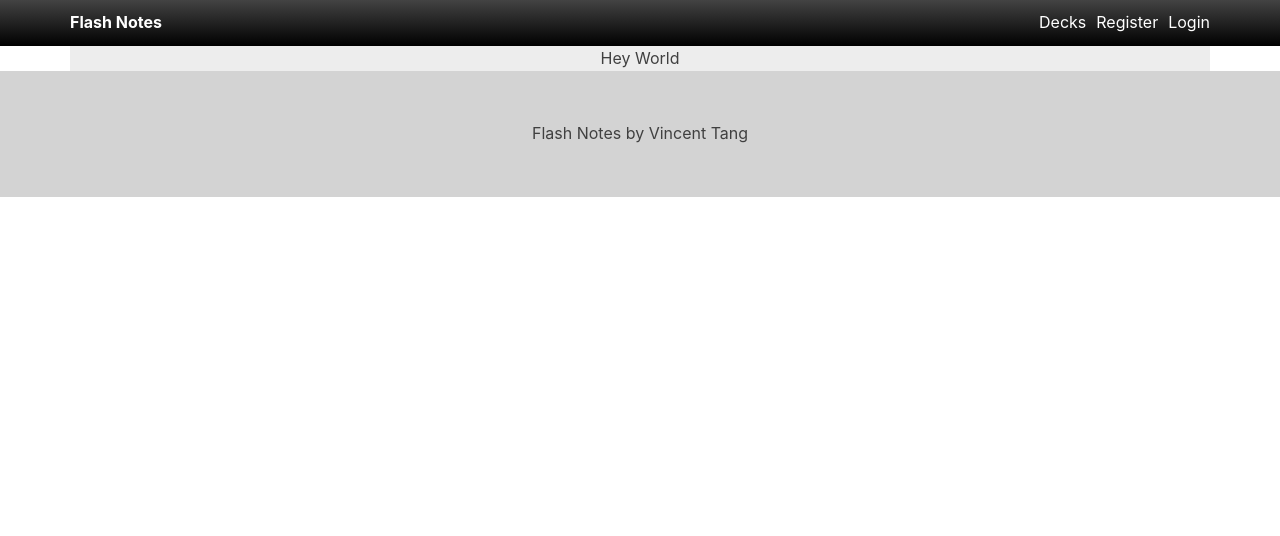
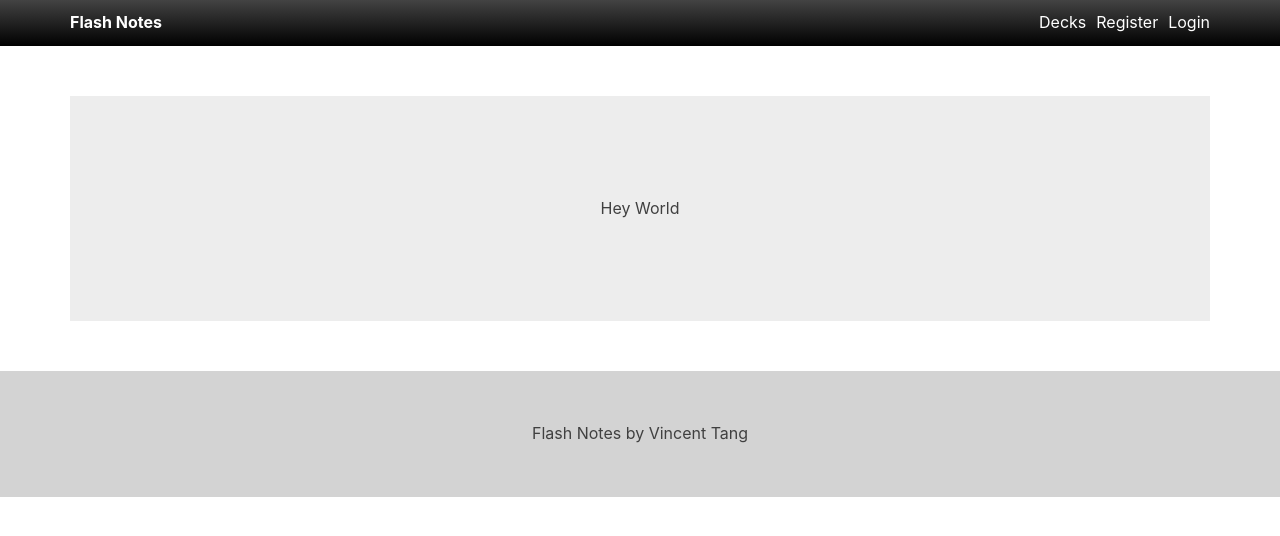
Before and after one commit to vincentntang/flashnotes-react, a React (Create React App) app in the folder frontend/: page / in a window 1280 px wide. Shown: the top 536 px of the page. Built offline with nearby package versions, Linux system fonts and the light colour scheme.

Commit message:
Tweaked styles

```diff
--- a/frontend/src/components/layout/Footer.js
+++ b/frontend/src/components/layout/Footer.js
@@ -5,6 +5,7 @@ const FooterStyles = styled.footer`
   background-color: ${props => props.theme.grey}
   text-align: center;
   padding: 50px;
+  margin-top: 50px;
 `;
 
 const Footer = props => {
--- a/frontend/src/components/layout/Landing.js
+++ b/frontend/src/components/layout/Landing.js
@@ -7,13 +7,14 @@ import Spinner from "../common/Spinner";
 const LandingStyles = styled.div`
   background-color: ${props => props.theme.offWhite}
   text-align: center;
+  padding: 100px;
 `;
 
 export default class Landing extends Component {
   render() {
     return (
-      <div>
-        <LandingStyles className="container">Hey World</LandingStyles>
+      <div className="container">
+        <LandingStyles>Hey World</LandingStyles>
       </div>
     );
   }
--- a/frontend/src/components/layout/Navbar.js
+++ b/frontend/src/components/layout/Navbar.js
@@ -6,6 +6,7 @@ const NavbarStyles = styled.nav`
   background-color: ${props => props.theme.grey}
   width: 100%;
   padding: 10px;
+  margin-bottom: 50px;
   background: linear-gradient(to bottom, #434343, #000000); /* W3C, IE 10+/ Edge, Firefox 16+, Chrome 26+, Opera 12+, Safari 7+ */
   a {
     color: white;
```
